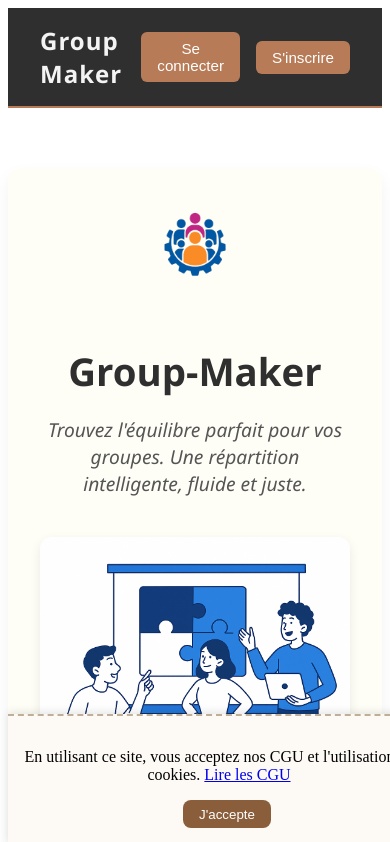
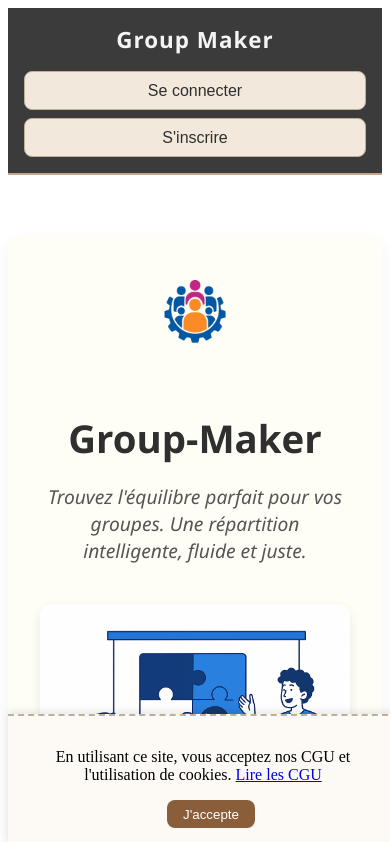
Before and after one commit to ImaneBarbeche/groupe-maker, an Angular app: page / in a window 390 px wide. Shown: the top 842 px of the page. Built offline with nearby package versions, Linux system fonts and the light colour scheme.

Commit message:
responsive mobile terminé

```diff
--- a/src/app/app.component.css
+++ b/src/app/app.component.css
@@ -5,7 +5,7 @@
   justify-content: space-between;
   align-items: center;
   padding: 1rem 2rem;
-  font-family: 'Segoe UI', sans-serif;
+  font-family: "Segoe UI", sans-serif;
   border-bottom: 2px solid #b77b57;
 }
 
@@ -48,7 +48,7 @@
   box-shadow: 0 10px 28px rgba(0, 0, 0, 0.15);
   max-width: 420px;
   width: 90%;
-  font-family: 'Segoe UI', sans-serif;
+  font-family: "Segoe UI", sans-serif;
 }
 
 .modale h2 {
@@ -92,7 +92,7 @@
   padding: 1rem;
   text-align: center;
   z-index: 1000;
-  box-shadow: 0 -2px 8px rgba(0,0,0,0.1);
+  box-shadow: 0 -2px 8px rgba(0, 0, 0, 0.1);
 }
 
 .cgu-banner button {
@@ -104,3 +104,57 @@
   border-radius: 8px;
   cursor: pointer;
 }
+
+@media screen and (max-width: 650px) {
+  * {
+    box-sizing: border-box;
+  }
+
+  body {
+    margin: 0;
+    padding: 0;
+    overflow-x: hidden;
+  }
+
+  .header {
+    flex-direction: column;
+    align-items: center;
+    width: 100%;
+    padding: 1rem;
+    gap: 1rem;
+    background-color: #3b3b3b;
+    border-bottom: 2px solid #c7a589;
+  }
+
+  .header h1 {
+    font-size: 1.4rem;
+    text-align: center;
+    width: 100%;
+    margin: 0;
+  }
+
+  .header-buttons {
+    width: 100%;
+    flex-direction: column;
+    align-items: stretch;
+    gap: 0.5rem;
+  }
+
+  .header-buttons a,
+  .header-buttons button {
+    width: 100%;
+    padding: 0.6rem;
+    font-size: 1rem;
+    border-radius: 8px;
+    background-color: #f2e9dc;
+    color: #2f2f2f;
+    border: 1px solid #bfae98;
+    font-weight: 500;
+    text-align: center;
+  }
+
+  .header-buttons a:hover,
+  .header-buttons button:hover {
+    background-color: #ede1d1;
+  }
+}
--- a/src/app/pages/groupes/groupes.component.css
+++ b/src/app/pages/groupes/groupes.component.css
@@ -54,9 +54,10 @@ h2 {
 
 /* GROUPES GÉNÉRÉS */
 .groupes-grid {
-  display: grid;
-  gap: 2rem;
-  grid-template-columns: repeat(auto-fit, minmax(240px, 1fr));
+  display: flex;
+  flex-wrap: wrap;
+  gap: 1rem;
+  justify-content: center;
 }
 
 .groupe-card {
@@ -64,6 +65,8 @@ h2 {
   padding: 1.5rem;
   border-radius: 12px;
   box-shadow: 0 2px 8px rgba(0,0,0,0.04);
+  flex: 1 1 300px;
+  max-width: 400px;
 }
 
 .groupe-nom-input {
@@ -140,3 +143,22 @@ h2 {
   border: 1px solid #c8e6c9;
   display: inline-block;
 }
+
+@media screen and (max-width: 600px) {
+  .groupes-grid {
+    flex-direction: column;
+    align-items: center;
+  }
+
+  .groupe-card {
+    width: 90%;
+  }
+
+  .groupe-header input {
+    font-size: 1rem;
+  }
+
+  .btn-supprimer {
+    font-size: 1.2rem;
+  }
+}
```
